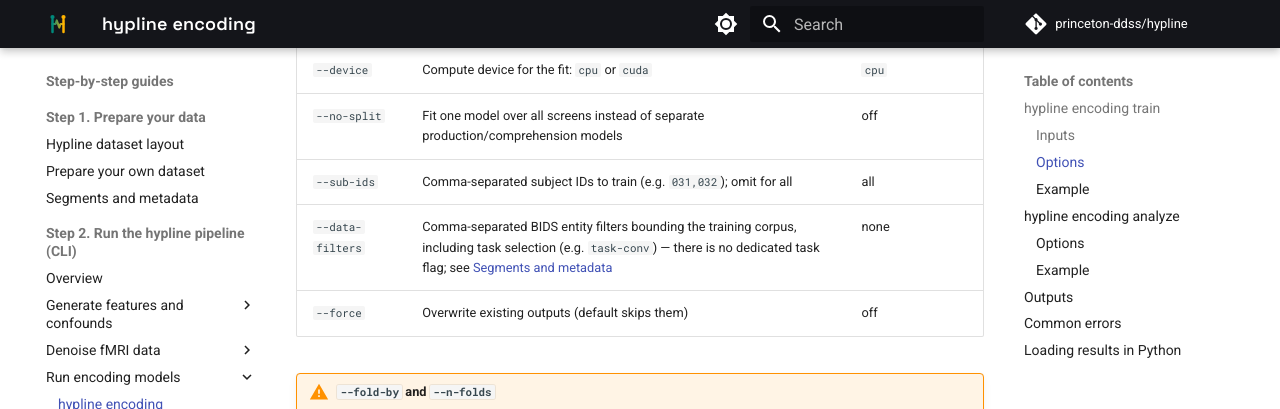
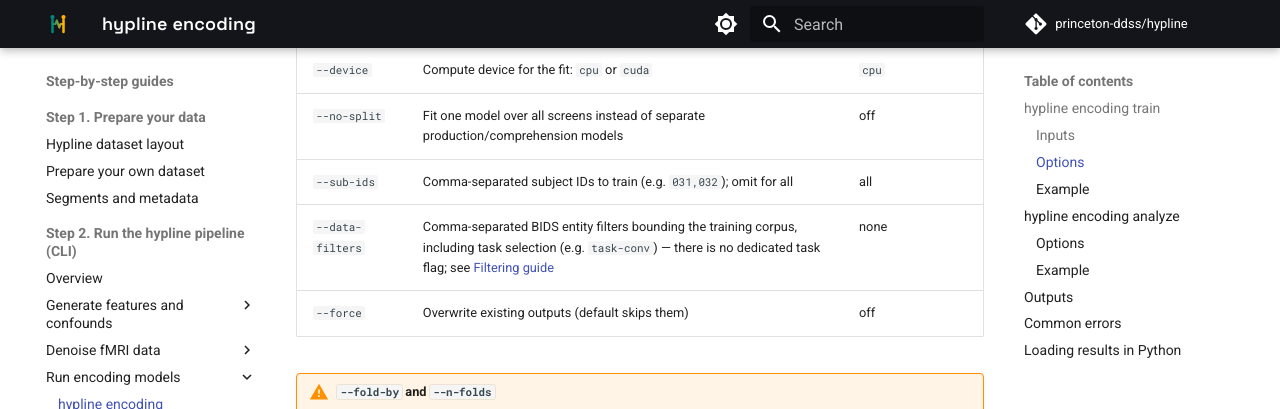
Before and after one commit to princeton-ddss/hypline, an MkDocs documentation site: the page built from docs/mkdocs/step-by-step/encoding.md, in a window 1280 px wide and 900 px high, scrolled down 2168 px. Shown: the top 409 px of the window. Built offline with MkDocs 1.6.1 and Material for MkDocs 9.7.7, drawn with Linux system fonts in a browser that asks for light colours; comment, search, counter and statistics services are not loaded; the version menu is left out.

Commit message:
Update link for `--data-filters` option
Updated the reference link for the `--data-filters` option in the encoding documentation.

```diff
--- a/docs/mkdocs/step-by-step/encoding.md
+++ b/docs/mkdocs/step-by-step/encoding.md
@@ -78,7 +78,7 @@
 | `--device`       | Compute device for the fit: `cpu` or `cuda`                                                      | `cpu`                |
 | `--no-split`     | Fit one model over all screens instead of separate production/comprehension models              | off                  |
 | `--sub-ids`      | Comma-separated subject IDs to train (e.g. `031,032`); omit for all                               | all                  |
-| `--data-filters` | Comma-separated BIDS entity filters bounding the training corpus, including task selection (e.g. `task-conv`) — there is no dedicated task flag; see [Segments and metadata](segments.md) | none |
+| `--data-filters` | Comma-separated BIDS entity filters bounding the training corpus, including task selection (e.g. `task-conv`) — there is no dedicated task flag; see [Filtering guide](../FAQ/filter.md) | none |
 | `--force`        | Overwrite existing outputs (default skips them)                                                  | off                  |
 
 !!! warning "`--fold-by` and `--n-folds`"
```
